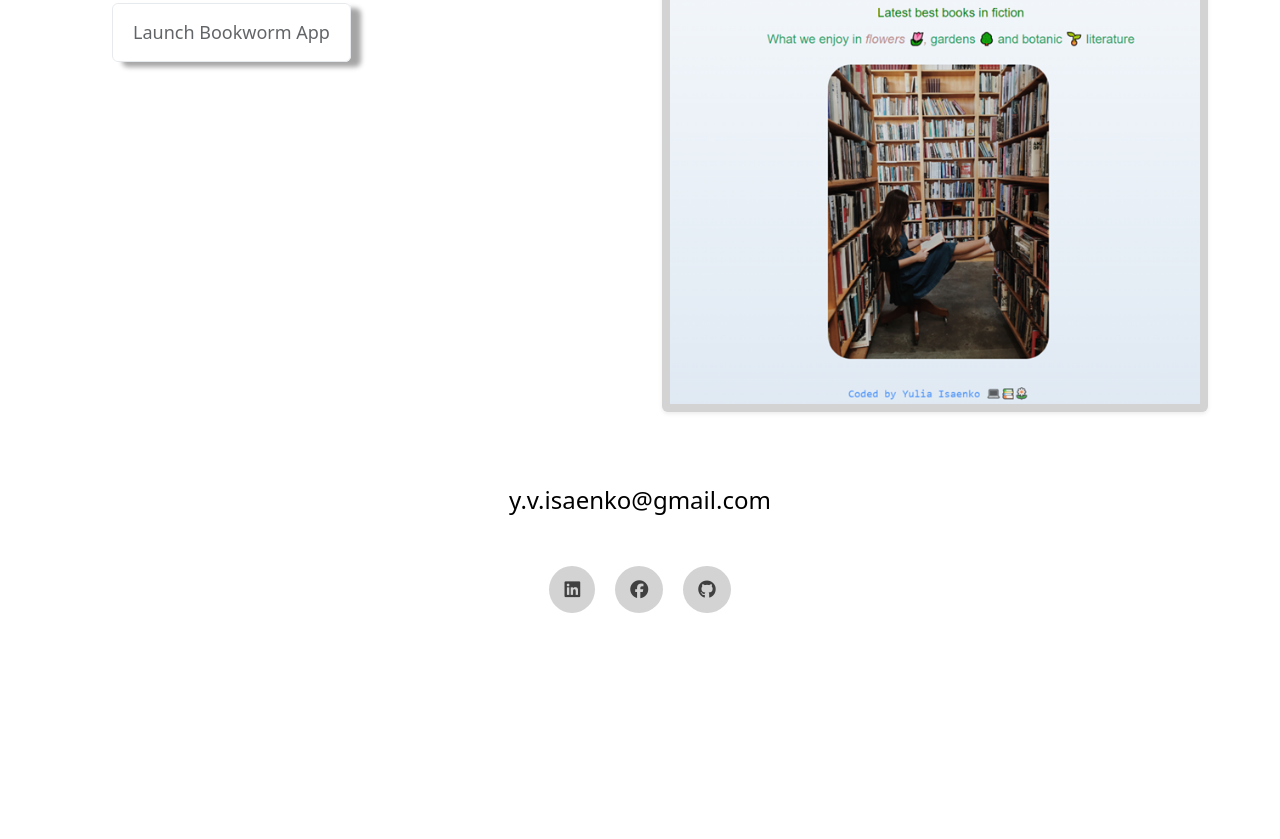
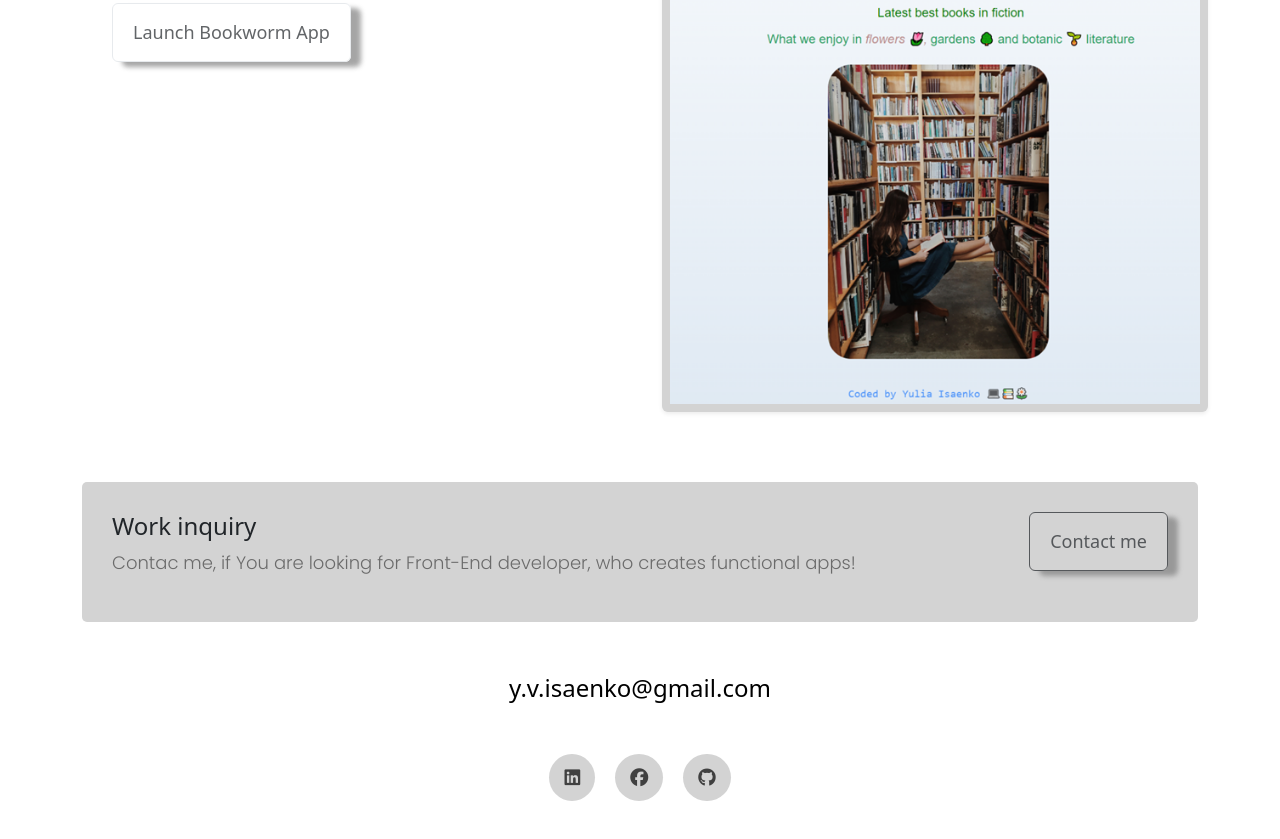
Before and after one commit to Angry-cat-coder/Portfolio_project, a plain HTML site: page index.html in a window 1280 px wide. Shown: the part 1641-2480 px from the top of the page. Before the commit the page ends 2374 px from the top, so only its background shows below. Drawn offline with nearby package versions, Linux system fonts and the light colour scheme.

Commit message:
Added footer and links

```diff
--- a/index.html
+++ b/index.html
@@ -67,7 +67,7 @@
             <a class="nav-link" href="https://www.facebook.com/y.isaenko">
               <i class="fa-brands fa-facebook"></i
             ></a>
-            <a class="nav-link" href="https://www.facebook.com/y.isaenko">
+            <a class="nav-link" href="https://github.com/Angry-cat-coder">
               <i class="fa-brands fa-github"></i
             ></a>
           </div>
@@ -152,6 +152,20 @@
         </div>
       </div>
       <footer>
+        <div class="contact-box d-flex justify-content-between mb-5">
+          <div>
+            <h4>Work inquiry</h4>
+            <p>
+              Contac me, if You are looking for Front-End developer, who creates
+              functional apps!
+            </p>
+          </div>
+          <div class="d-none d-md-block">
+            <a href="/contact.html" class="btn border border-dark contact">
+              Contact me
+            </a>
+          </div>
+        </div>
         <a
           href="mailto:y.v.isaenko@gmail.com"
           class="email-link d-flex justify-content-center mb-5"
@@ -167,13 +181,11 @@
           <a href="https://www.facebook.com/y.isaenko" target="_blank">
             <i class="fa-brands fa-facebook"></i
           ></a>
-          <a href="https://www.facebook.com/y.isaenko" target="_blank">
+          <a href="https://github.com/Angry-cat-coder" target="_blank">
             <i class="fa-brands fa-github"></i
           ></a>
         </div>
       </footer>
     </div>
-
-    <footer class="d-flex justify-content-evenly"></footer>
   </body>
 </html>
--- a/styles/portfolio.css
+++ b/styles/portfolio.css
@@ -29,6 +29,14 @@ img {
 }
 footer {
   margin: 60px 0;
+}
+footer .contact-box {
+  background-color: var(--primary-color);
+  border-radius: 5px;
+  padding: 30px;
+}
+footer .contact-box .contact {
+  margin: 0;
 }
 footer .email-link {
   text-decoration: none;
```
